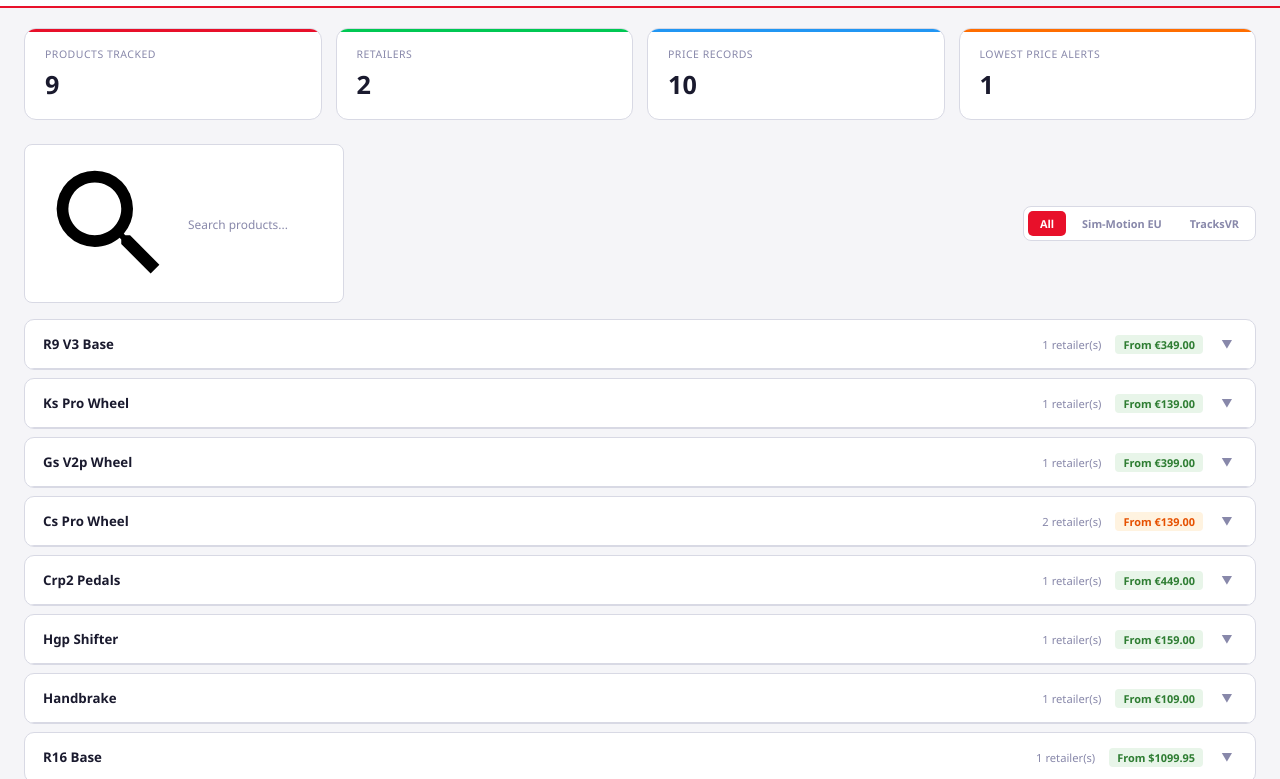
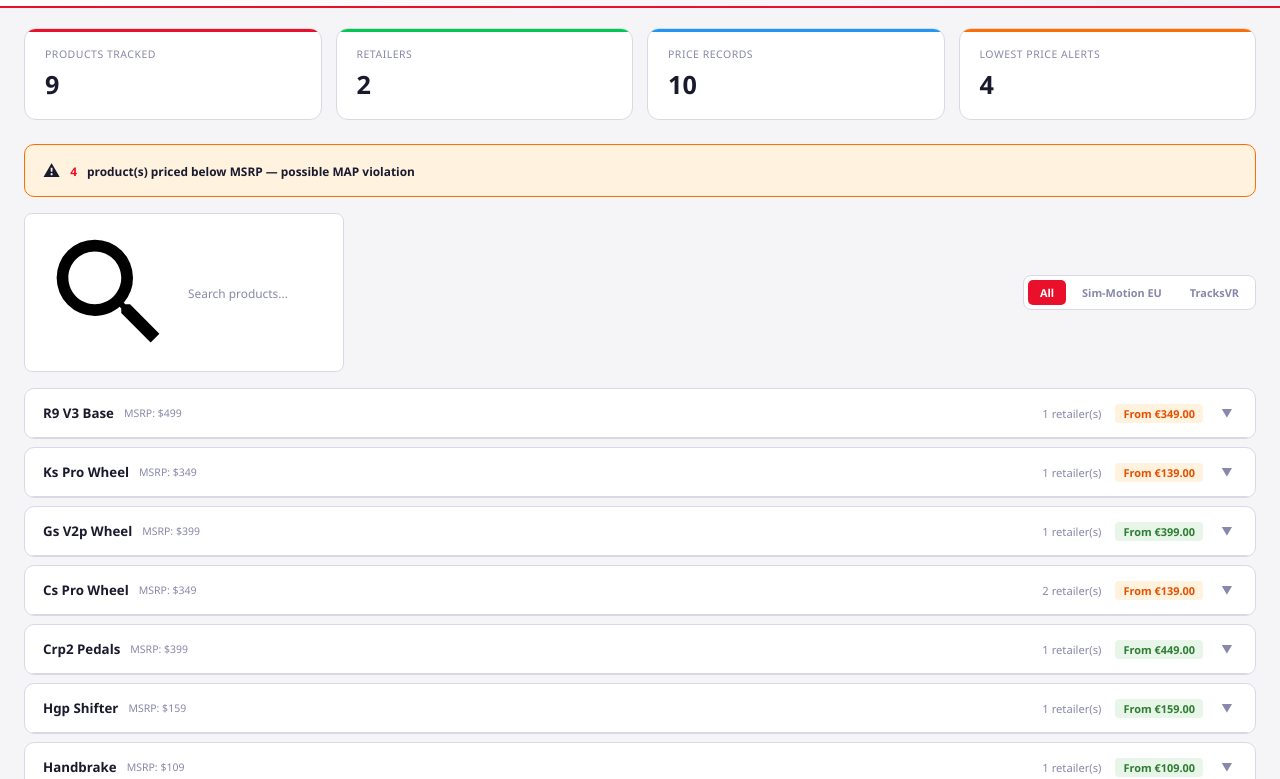
Before and after one commit to wenx094-coder/moza-reseller-monitor, a website: page prices.html in a window 1280 px wide. Shown: the part 62-841 px from the top of the page. Drawn offline with Linux system fonts and the light colour scheme.

Commit message:
feat: add MSRP comparison, DingTalk price alerts, and dashboard MSRP column

```diff
--- a/price-data.json
+++ b/price-data.json
@@ -1,5 +1,5 @@
 {
-  "lastUpdated": "2026-05-27T10:14:16.913Z",
+  "lastUpdated": "2026-05-27T10:20:32.120Z",
   "prices": {
     "r9-v3-base": {
       "simmotion-eu": {
@@ -8,7 +8,7 @@
         "url": "https://eu.sim-motion.com/moza-r9-v3-wheel-base",
         "name": "MOZA R9 V3 Wheel Base",
         "inStock": true,
-        "checkedAt": "2026-05-27T10:13:47.276Z"
+        "checkedAt": "2026-05-27T10:19:38.717Z"
       }
     },
     "ks-pro-wheel": {
@@ -18,7 +18,7 @@
         "url": "https://eu.sim-motion.com/moza-ks-pro-steering-wheel",
         "name": "MOZA KS Pro Steering Wheel",
         "inStock": true,
-        "checkedAt": "2026-05-27T10:13:53.997Z"
+        "checkedAt": "2026-05-27T10:19:44.876Z"
       }
     },
     "gs-v2p-wheel": {
@@ -28,7 +28,7 @@
         "url": "https://eu.sim-motion.com/moza-gs-v2p-steering-wheel",
         "name": "MOZA GS V2P Steering Wheel",
         "inStock": true,
-        "checkedAt": "2026-05-27T10:13:57.936Z"
+        "checkedAt": "2026-05-27T10:19:51.208Z"
       }
     },
     "cs-pro-wheel": {
@@ -38,7 +38,7 @@
         "url": "https://eu.sim-motion.com/MOZA-CS-Pro-Lenkrad",
         "name": "MOZA CS Pro Lenkrad",
         "inStock": true,
-        "checkedAt": "2026-05-27T10:14:01.803Z"
+        "checkedAt": "2026-05-27T10:19:57.753Z"
       },
       "tracksvr": {
         "price": 599.95,
@@ -46,7 +46,7 @@
         "url": "https://tracksvr.com/products/moza-cs-pro-steering-wheel",
         "name": "Moza CS Pro Steering Wheel",
         "inStock": true,
-        "checkedAt": "2026-05-27T10:14:16.912Z"
+        "checkedAt": "2026-05-27T10:20:32.120Z"
       }
     },
     "crp2-pedals": {
@@ -56,7 +56,7 @@
         "url": "https://eu.sim-motion.com/moza-crp2-load-cell-pedals",
         "name": "MOZA CRP2 Load Cell Pedals",
         "inStock": true,
-        "checkedAt": "2026-05-27T10:14:05.048Z"
+        "checkedAt": "2026-05-27T10:20:04.725Z"
       }
     },
     "hgp-shifter": {
@@ -66,7 +66,7 @@
         "url": "https://eu.sim-motion.com/moza-hgp-shifter",
         "name": "MOZA HGP Shifter",
         "inStock": true,
-        "checkedAt": "2026-05-27T10:14:07.801Z"
+        "checkedAt": "2026-05-27T10:20:11.661Z"
       }
     },
     "handbrake": {
@@ -76,7 +76,7 @@
         "url": "https://eu.sim-motion.com/moza-hbp-handbrake",
         "name": "MOZA HBP Handbrake",
         "inStock": true,
-        "checkedAt": "2026-05-27T10:14:10.572Z"
+        "checkedAt": "2026-05-27T10:20:20.701Z"
       }
     },
     "r16-base": {
@@ -86,7 +86,7 @@
         "url": "https://tracksvr.com/products/moza-r16-v2-wheel-base",
         "name": "Moza R16 V2 Wheel Base",
         "inStock": true,
-        "checkedAt": "2026-05-27T10:14:15.605Z"
+        "checkedAt": "2026-05-27T10:20:29.887Z"
       }
     },
     "r21-base": {
@@ -96,9 +96,34 @@
         "url": "https://tracksvr.com/collections/new-sim-racing-hardware/products/moza-r21-wheel-base-ultra",
         "name": "Moza R21 Ultra Wheel Base",
         "inStock": true,
-        "checkedAt": "2026-05-27T10:14:16.445Z"
+        "checkedAt": "2026-05-27T10:20:31.318Z"
       }
     }
   },
-  "msrp": {}
+  "msrp": {
+    "r3-bundle": 349,
+    "r5-bundle": 599,
+    "r9-bundle": 799,
+    "r9-v3-base": 499,
+    "r12-base": 499,
+    "r16-base": 659,
+    "r21-base": 999,
+    "es-wheel": 99,
+    "esx-wheel": 149,
+    "ks-wheel": 199,
+    "ks-pro-wheel": 349,
+    "cs-wheel": 249,
+    "cs-pro-wheel": 349,
+    "gs-v2p-wheel": 399,
+    "rs-wheel": 399,
+    "fsr2-wheel": 599,
+    "vision-gs": 699,
+    "srp-lite": 79,
+    "srp-pedals": 199,
+    "crp-pedals": 349,
+    "crp2-pedals": 399,
+    "hgp-shifter": 159,
+    "handbrake": 109,
+    "table-clamp": 49
+  }
 }
--- a/prices.html
+++ b/prices.html
@@ -225,6 +225,22 @@
     border-collapse: collapse;
     font-size: 0.85rem;
   }
+  .alert-banner {
+    background: #fff3e0;
+    border: 1px solid var(--orange);
+    border-radius: 10px;
+    padding: 14px 18px;
+    margin-bottom: 16px;
+    display: none;
+    align-items: center;
+    gap: 10px;
+    font-size: 0.85rem;
+    font-weight: 600;
+  }
+  .alert-banner.show { display: flex; }
+  .alert-banner .icon { font-size: 1.2rem; }
+  .alert-banner .count { color: var(--accent); }
+
   .price-table th {
     text-align: left;
     padding: 10px 18px;
@@ -329,6 +345,8 @@
     </div>
   </div>
 
+  <div class="alert-banner" id="alertBanner"></div>
+
   <div class="controls-bar">
     <div class="search-box">
       <svg viewBox="0 0 24 24"><path d="M15.5 14h-.79l-.28-.27A6.471 6.471 0 0 0 16 9.5 6.5 6.5 0 1 0 9.5 16c1.61 0 3.09-.59 4.23-1.57l.27.28v.79l5 4.99L20.49 19l-4.99-5zm-6 0C7.01 14 5 11.99 5 9.5S7.01 5 9.5 5 14 7.01 14 9.5 11.99 14 9.5 14z"/></svg>
@@ -431,9 +449,19 @@
   container.innerHTML = html;
 }
 
+function convertToUsd(price, currency) {
+  if (currency === 'USD') return price;
+  if (currency === 'EUR') return price * 1.08;
+  if (currency === 'GBP') return price * 1.27;
+  if (currency === 'CAD') return price * 0.73;
+  if (currency === 'AUD') return price * 0.66;
+  return price;
+}
+
 function render() {
   if (!data) return;
   var grid = document.getElementById('productGrid');
+  var banner = document.getElementById('alertBanner');
   var productPrices = getProductPrices();
   var search = document.getElementById('searchInput').value.toLowerCase().trim();
 
@@ -444,6 +472,7 @@
   var productIds = Object.keys(data.prices);
   document.getElementById('statProducts').textContent = productIds.length;
 
+  var alertCount = 0;
   var html = '';
   for (var pi = 0; pi < productIds.length; pi++) {
     var pid = productIds[pi];
@@ -457,27 +486,26 @@
     records += filtered.length;
     for (var fi = 0; fi < filtered.length; fi++) retailerSet[filtered[fi].retailerId] = true;
 
+    var msrp = (data.msrp && data.msrp[pid]) ? data.msrp[pid] : null;
     var lowestPrice = lowest.info.price;
-    var avgPrice = 0;
-    var validPrices = filtered.filter(function(e) { return e.info.price > 0; });
-    if (validPrices.length > 0) {
-      avgPrice = validPrices.reduce(function(s, e) { return s + e.info.price; }, 0) / validPrices.length;
-    }
-    var isLow = lowestPrice > 0 && lowestPrice < avgPrice * 0.85;
+    var lowestUsd = convertToUsd(lowestPrice, lowest.info.currency);
 
-    if (isLow) alerts++;
+    var productName = PRODUCTS[pid] || pid.replace(/-/g, ' ').replace(/\b\w/g, function(l) { return l.toUpperCase(); });
+
+    // Check MSRP violation
+    var isBelowMsrp = msrp && lowestPrice > 0 && lowestUsd < msrp * 0.95;
+    if (isBelowMsrp) alertCount++;
 
     var sym = lowest.info.currency === 'EUR' ? '\u20AC' : lowest.info.currency === 'GBP' ? '\u00A3' : '$';
     var lowestClass = 'good';
-    if (isLow) lowestClass = 'warn';
+    if (isBelowMsrp) lowestClass = 'warn';
     if (lowestPrice === 0) lowestClass = 'bad';
-
-    var productName = PRODUCTS[pid] || pid.replace(/-/g, ' ').replace(/\b\w/g, function(l) { return l.toUpperCase(); });
 
     html += '<div class="product-row">';
     html += '<div class="product-header" onclick="toggleRow(this)">';
     html += '<div style="display:flex;align-items:center;gap:10px">';
     html += '<span class="product-name">' + productName + '</span>';
+    if (msrp) html += '<span style="font-size:0.75rem;color:var(--text2)">MSRP: $' + msrp + '</span>';
     html += '</div>';
     html += '<div class="product-summary">';
     html += '<span class="count">' + filtered.length + ' retailer(s)</span>';
@@ -488,20 +516,34 @@
 
     html += '<div class="price-table">';
     html += '<table>';
-    html += '<tr><th>Retailer</th><th>Price</th><th>Currency</th><th>Status</th><th>Checked</th><th></th></tr>';
+    html += '<tr><th>Retailer</th><th>Price</th><th>vs MSRP</th><th>Status</th><th>Checked</th><th></th></tr>';
     for (var ei = 0; ei < filtered.length; ei++) {
       var e = filtered[ei];
       var r = RETAILERS[e.retailerId] || { name: e.retailerId, country: '', currency: 'USD' };
       var sym2 = e.info.currency === 'EUR' ? '\u20AC' : e.info.currency === 'GBP' ? '\u00A3' : '$';
-      var diff = e.info.price > 0 && lowestPrice > 0 ? ((e.info.price - lowestPrice) / lowestPrice * 100).toFixed(0) : 0;
+
+      var priceUsd = convertToUsd(e.info.price, e.info.currency);
+      var msrpDiff = null;
+      if (msrp && e.info.price > 0) {
+        msrpDiff = ((priceUsd - msrp) / msrp * 100).toFixed(1);
+      }
+
       var dotClass = 'green';
       if (e.info.price === 0) dotClass = 'gray';
-      else if (diff > 10) dotClass = 'yellow';
+      else if (msrpDiff && parseFloat(msrpDiff) < -5) dotClass = 'red';
+      else if (msrpDiff && parseFloat(msrpDiff) < 0) dotClass = 'yellow';
 
       html += '<tr>';
       html += '<td><span class="retailer-name">' + r.name + '</span><span class="retailer-country">' + r.country + '</span></td>';
       html += '<td><span class="price-flag"><span class="dot ' + dotClass + '"></span>' + sym2 + (e.info.price > 0 ? e.info.price.toFixed(2) : 'N/A') + '</span></td>';
-      html += '<td>' + e.info.currency + '</td>';
+      html += '<td style="font-size:0.85rem;font-weight:600;';
+      if (msrpDiff && parseFloat(msrpDiff) < -5) html += 'color:var(--accent)';
+      else if (msrpDiff && parseFloat(msrpDiff) < 0) html += 'color:var(--orange)';
+      else html += 'color:var(--green)';
+      html += '">';
+      if (msrpDiff) html += (parseFloat(msrpDiff) > 0 ? '+' : '') + msrpDiff + '%';
+      else html += '-';
+      html += '</td>';
       html += '<td><span class="status-badge ' + (e.info.inStock ? 'in-stock' : 'out-of-stock') + '">' + (e.info.inStock ? 'In Stock' : 'Out of Stock') + '</span></td>';
       html += '<td style="font-size:0.75rem;color:var(--text2)">' + timeAgo(e.info.checkedAt) + '</td>';
       html += '<td><a class="product-link" href="' + e.info.url + '" target="_blank">View &#8599;</a></td>';
@@ -515,7 +557,14 @@
   grid.innerHTML = html;
   document.getElementById('statRetailers').textContent = Object.keys(retailerSet).length;
   document.getElementById('statRecords').textContent = records;
-  document.getElementById('statAlerts').textContent = alerts;
+  document.getElementById('statAlerts').textContent = alertCount;
+
+  if (alertCount > 0) {
+    banner.classList.add('show');
+    banner.innerHTML = '<span class="icon">&#9888;</span> <span class="count">' + alertCount + '</span> product(s) priced below MSRP &mdash; possible MAP violation';
+  } else {
+    banner.classList.remove('show');
+  }
 }
 
 function toggleRow(header) {
```
Also changed, not shown: scripts/products-config.js (+29 -1 lines), scripts/refresh-prices.js (+82 -10 lines), .github/workflows/refresh-prices.yml.
